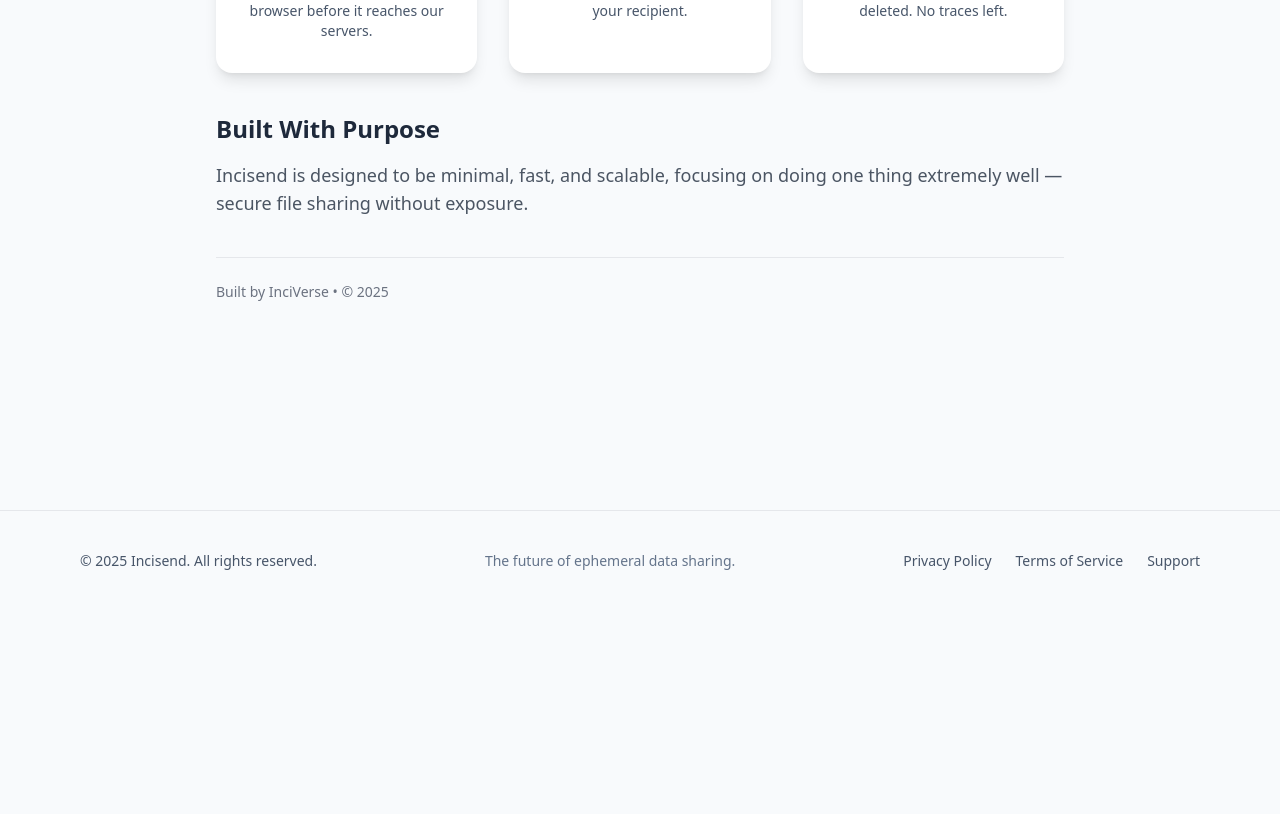
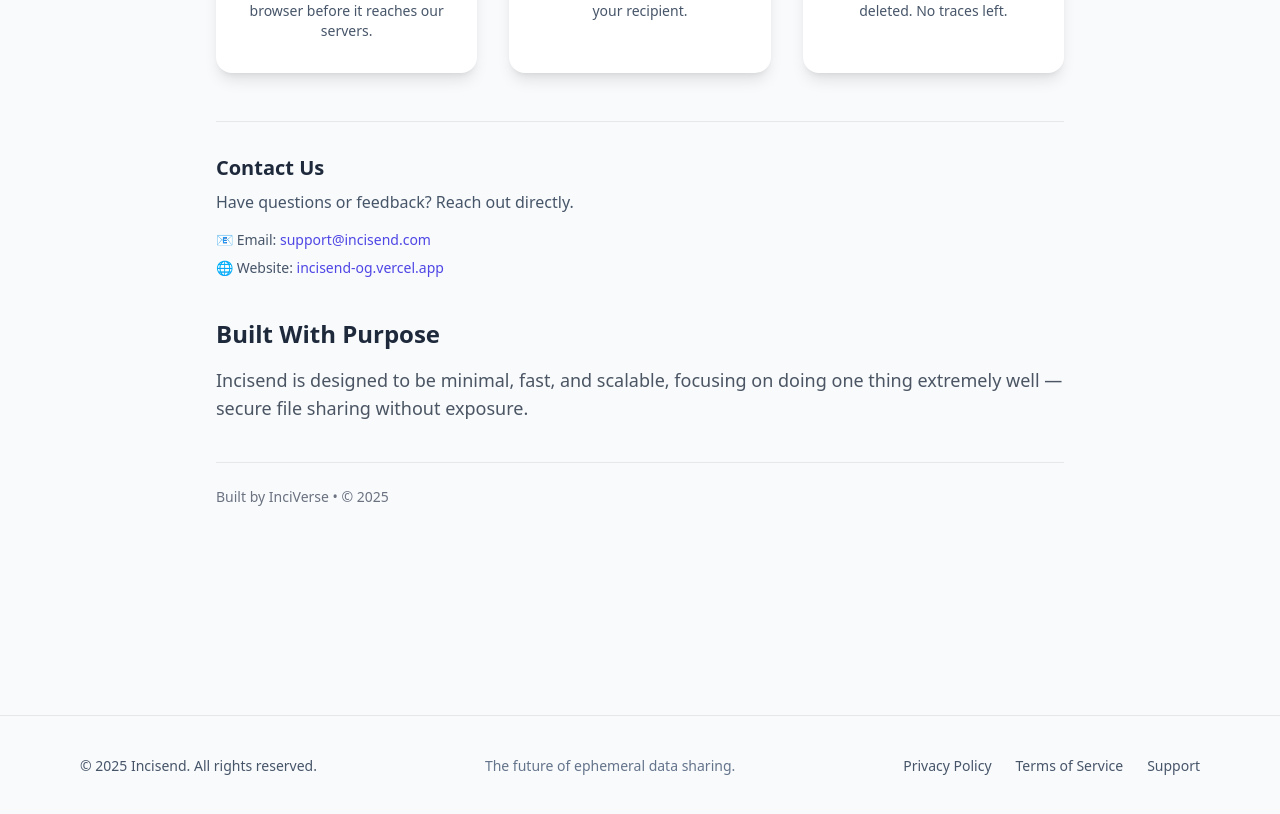
Before and after one commit to Inciverse/incisend, a Next.js app: page /about in a window 1280 px wide. Shown: the part 1040-1854 px from the top of the page. Before the commit the page ends 1651 px from the top, so only its background shows below. Built offline with nearby package versions, Linux system fonts and the light colour scheme.

Commit message:
Update page.tsx

```diff
--- a/app/about/page.tsx
+++ b/app/about/page.tsx
@@ -85,6 +85,38 @@ export default function AboutPage() {
   </div>
 </section>
 
+      <div className="mt-12 border-t pt-8">
+  <h3 className="text-xl font-semibold">Contact Us</h3>
+
+  <p className="mt-2 text-slate-600">
+    Have questions or feedback? Reach out directly.
+  </p>
+
+  <div className="mt-4 space-y-2 text-sm">
+    <p>
+      📧 Email:{" "}
+      <a
+        href="mailto:support@incisend.com"
+        className="text-indigo-600 hover:underline"
+      >
+        support@incisend.com
+      </a>
+    </p>
+
+    <p>
+      🌐 Website:{" "}
+      <a
+        href="https://incisend-og.vercel.app"
+        className="text-indigo-600 hover:underline"
+        target="_blank"
+      >
+        incisend-og.vercel.app
+      </a>
+    </p>
+  </div>
+</div>
+
+
 
       <h2 className="text-2xl font-semibold mt-10 mb-4">Built With Purpose</h2>
 
```
